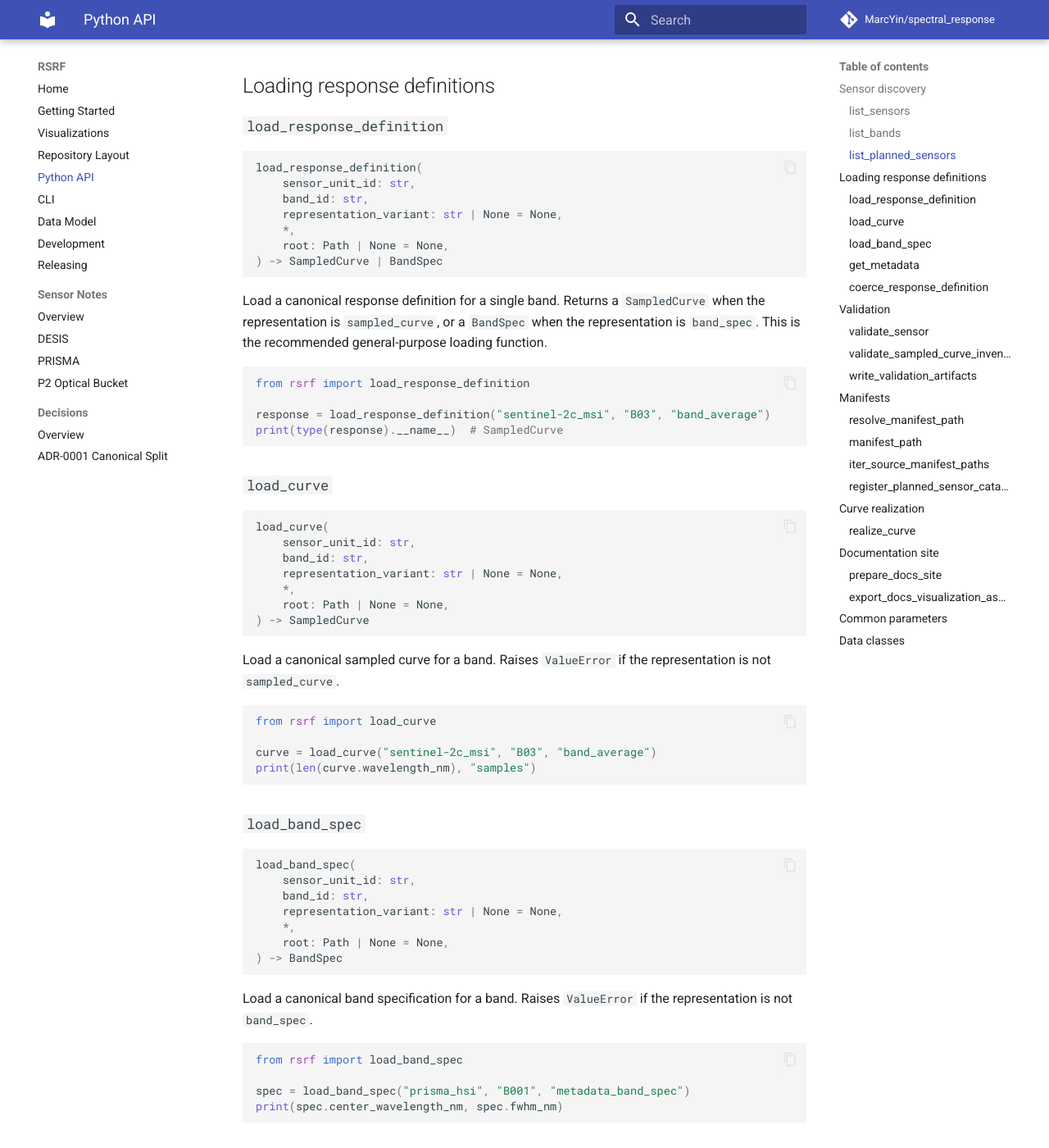
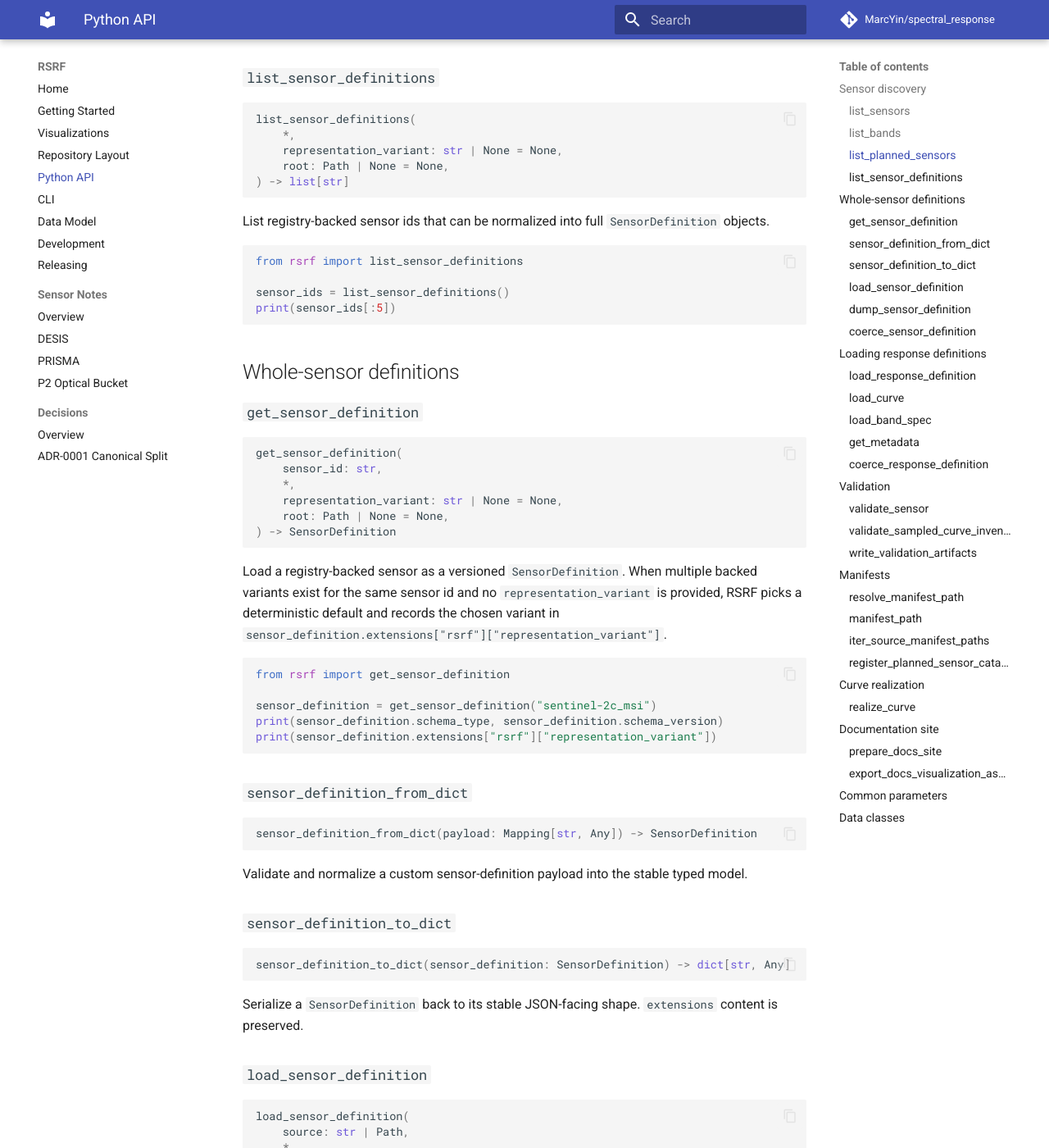
Before and after one commit to MarcYin/spectral_response, an MkDocs documentation site: the page built from docs/python-api.md, in a window 1280 px wide and 1400 px high, scrolled down 1234 px. Shown: the whole window at 82% size. Built offline with MkDocs 1.6.1 and Material for MkDocs 9.7.7, drawn with Linux system fonts in a browser that asks for light colours; a script that is not in the unit is left out; comment, search, counter and statistics services are not loaded; some of the changed text lies outside the part shown.

Commit message:
fix: align sensor-definition defaults and docs

````diff
--- a/docs/python-api.md
+++ b/docs/python-api.md
@@ -52,6 +52,107 @@ list_planned_sensors(
 ```
 
 Return planned sensor entries from the planning catalog as JSON-friendly dictionaries. These are sensors tracked for future ingest that do not yet have canonical artifacts.
+
+### `list_sensor_definitions`
+
+```python
+list_sensor_definitions(
+    *,
+    representation_variant: str | None = None,
+    root: Path | None = None,
+) -> list[str]
+```
+
+List registry-backed sensor ids that can be normalized into full `SensorDefinition` objects.
+
+```python
+from rsrf import list_sensor_definitions
+
+sensor_ids = list_sensor_definitions()
+print(sensor_ids[:5])
+```
+
+## Whole-sensor definitions
+
+### `get_sensor_definition`
+
+```python
+get_sensor_definition(
+    sensor_id: str,
+    *,
+    representation_variant: str | None = None,
+    root: Path | None = None,
+) -> SensorDefinition
+```
+
+Load a registry-backed sensor as a versioned `SensorDefinition`. When multiple backed variants exist for the same sensor id and no `representation_variant` is provided, RSRF picks a deterministic default and records the chosen variant in `sensor_definition.extensions["rsrf"]["representation_variant"]`.
+
+```python
+from rsrf import get_sensor_definition
+
+sensor_definition = get_sensor_definition("sentinel-2c_msi")
+print(sensor_definition.schema_type, sensor_definition.schema_version)
+print(sensor_definition.extensions["rsrf"]["representation_variant"])
+```
+
+### `sensor_definition_from_dict`
+
+```python
+sensor_definition_from_dict(payload: Mapping[str, Any]) -> SensorDefinition
+```
+
+Validate and normalize a custom sensor-definition payload into the stable typed model.
+
+### `sensor_definition_to_dict`
+
+```python
+sensor_definition_to_dict(sensor_definition: SensorDefinition) -> dict[str, Any]
+```
+
+Serialize a `SensorDefinition` back to its stable JSON-facing shape. `extensions` content is preserved.
+
+### `load_sensor_definition`
+
+```python
+load_sensor_definition(
+    source: str | Path,
+    *,
+    root: Path | None = None,
+) -> SensorDefinition
+```
+
+Load and validate a sensor definition from a JSON file.
+
+### `dump_sensor_definition`
+
+```python
+dump_sensor_definition(
+    sensor_definition: SensorDefinition,
+    destination: str | Path,
+) -> None
+```
+
+Write a validated sensor definition to JSON.
+
+### `coerce_sensor_definition`
+
+```python
+coerce_sensor_definition(
+    sensor_definition_input: SensorDefinition | Mapping[str, Any] | str | Path,
+    *,
+    representation_variant: str | None = None,
+    root: Path | None = None,
+) -> SensorDefinition
+```
+
+Normalize any supported sensor-definition input into a `SensorDefinition`. Supported forms are:
+
+- a `SensorDefinition` instance
+- a mapping payload
+- a JSON file path
+- a registry sensor id
+
+Band-level `response_definition` payloads accept sampled arrays plus `kind="sampled"`, or center/FWHM metadata via `kind="band_spec"` or `kind="gaussian"`, and are validated during coercion.
 
 ## Loading response definitions
 
````
Also changed, not shown: README.md (+2 -0 lines), docs/data-model.md (+39 -0 lines), docs/releasing.md (+1 -1 lines), 4 other files.
